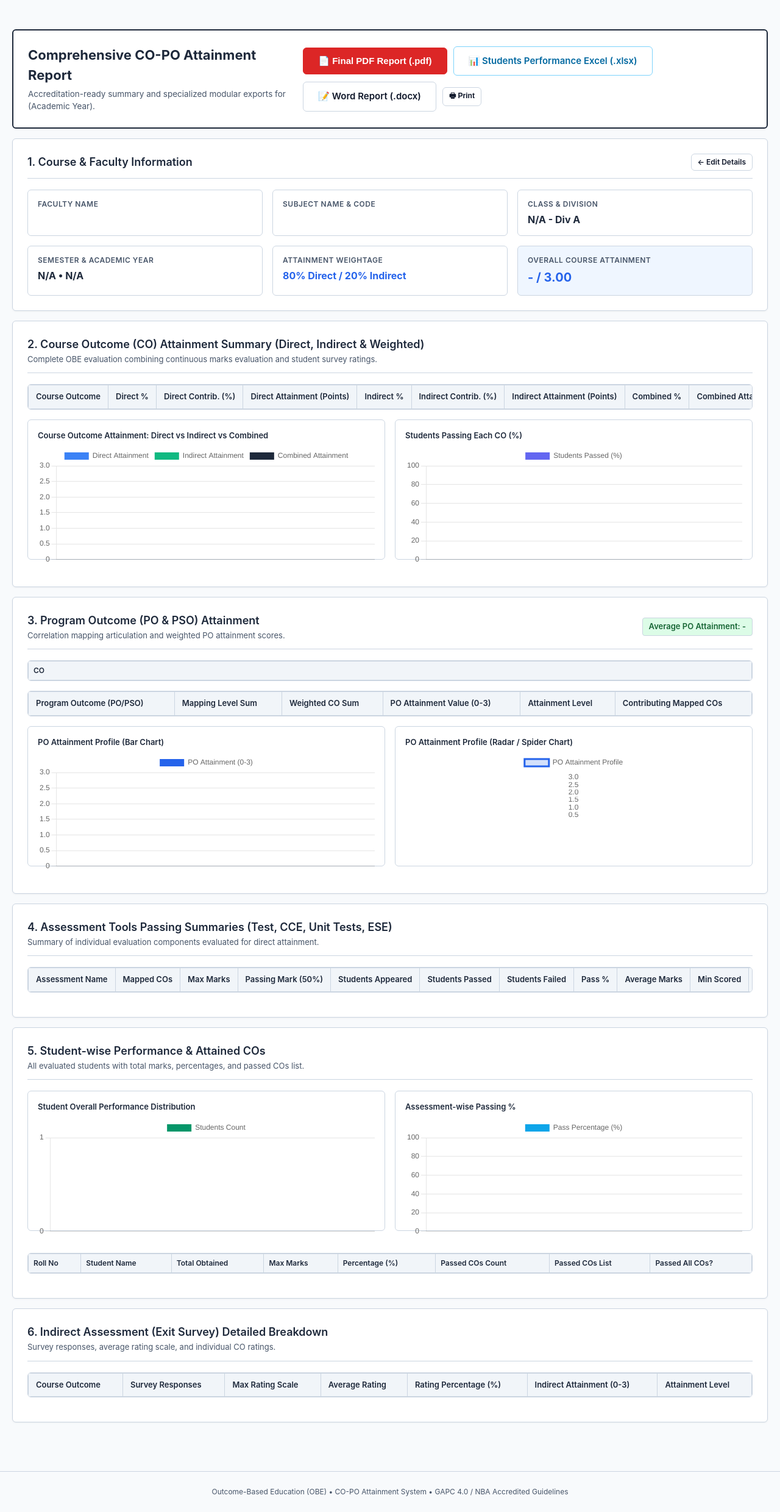
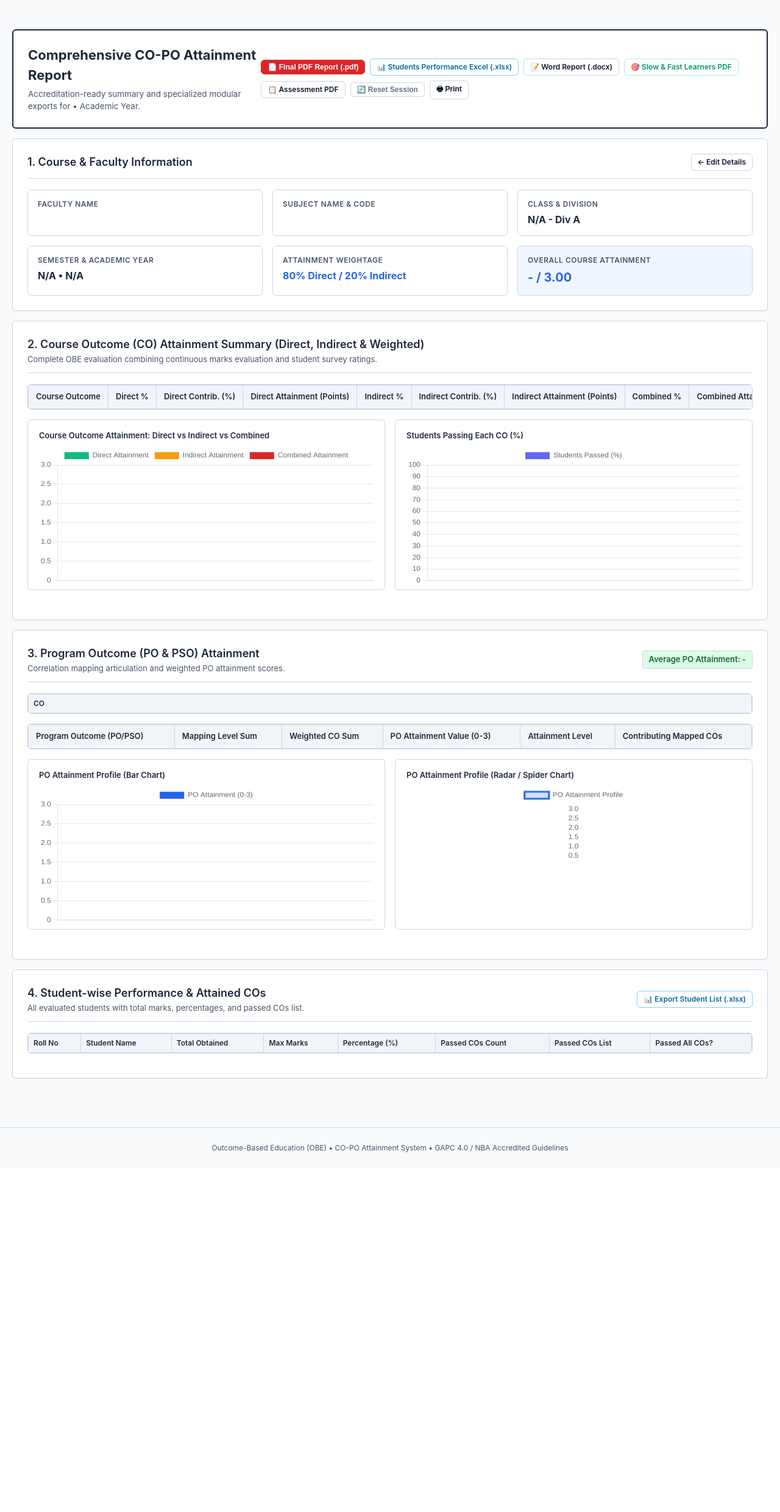
Before and after one commit to Chandanwani/co-po-attainment, a Flask app: page /report in a window 1280 px wide. Shown: the part 61-2541 px from the top of the page at 61% size. After the commit the page ends 1951 px from the top, so only its background shows below. Run offline with Flask 3, Linux system fonts and the light colour scheme; lists and menus that the app fills with data are empty.

Commit message:
feat: complete CO-PO attainment in final PDF, editable PO mapping columns, chart layout fix, and session reset

```diff
--- a/app.py
+++ b/app.py
@@ -194,6 +194,19 @@
 @app.route('/')
 def page1_teacher():
     """Page 1: Teacher & Course information (NO NAVBAR)."""
+    # If starting fresh via ?new=1, clear current session
+    if request.args.get('new') == '1':
+        session.clear()
+        session['sid'] = secrets.token_hex(16)
+        sid = session['sid']
+        TEMP_DATA_STORE[sid] = {
+            'teacher': {'faculty_name': '', 'subject': '', 'class_name': '', 'division': '', 'semester': '', 'academic_year': ''},
+            'direct_raw': None, 'direct_computed': None, 'indirect_raw': None, 'indirect_computed': None,
+            'weighted_computed': None, 'copo_mapping': None, 'copo_computed': None
+        }
+        save_session_state(sid)
+        return render_template('page1_teacher.html', teacher={}, page_step=1)
+
     sid = get_session_id()
     teacher = TEMP_DATA_STORE[sid].get('teacher', {})
     if not teacher.get('faculty_name') and 'teacher' in session:
@@ -237,6 +250,20 @@
 # =========================================================================
 # API ENDPOINTS
 # =========================================================================
+
+@app.route('/api/reset-session', methods=['POST'])
+def api_reset_session():
+    """Clears current user session and in-memory/disk state."""
+    session.clear()
+    session['sid'] = secrets.token_hex(16)
+    sid = session['sid']
+    TEMP_DATA_STORE[sid] = {
+        'teacher': {'faculty_name': '', 'subject': '', 'class_name': '', 'division': '', 'semester': '', 'academic_year': ''},
+        'direct_raw': None, 'direct_computed': None, 'indirect_raw': None, 'indirect_computed': None,
+        'weighted_computed': None, 'copo_mapping': None, 'copo_computed': None
+    }
+    save_session_state(sid)
+    return jsonify({'success': True, 'message': 'Session cleared successfully.'})
 
 @app.route('/api/save-teacher', methods=['POST'])
 def api_save_teacher():
--- a/static/css/style.css
+++ b/static/css/style.css
@@ -496,19 +496,36 @@
 
 .chart-canvas-wrapper {
   position: relative;
-  height: 230px;
+  height: 250px;
   width: 100%;
-  overflow: hidden;
+  overflow: visible;
+  padding-bottom: 6px;
 }
 
 /* Charts container fallback */
 .chart-box {
   border: 1px solid var(--border-color);
   border-radius: var(--radius);
-  padding: 16px;
+  padding: 16px 18px 20px 18px;
   background: #ffffff;
-  margin-bottom: 20px;
+  margin-bottom: 24px;
   position: relative;
+  display: flex;
+  flex-direction: column;
+  min-height: 280px;
+  box-sizing: border-box;
+}
+
+.chart-box h4 {
+  margin-bottom: 12px;
+  flex-shrink: 0;
+}
+
+.chart-box canvas {
+  flex-grow: 1;
+  width: 100% !important;
+  height: 230px !important;
+  max-height: 240px;
 }
 
 /* Utility */
--- a/static/js/app.js
+++ b/static/js/app.js
@@ -932,6 +932,9 @@
     }
 
     renderIndirectResults(result.data);
+    if (typeof saveStoredState === 'function') {
+      saveStoredState({ indirect: result.data });
+    }
     document.getElementById('indirectResultsSection').style.display = 'block';
 
     // Calculate weighted attainment
@@ -1019,6 +1022,9 @@
     if (!result.success) return;
 
     renderWeightedResults(result.data);
+    if (typeof saveStoredState === 'function') {
+      saveStoredState({ weighted: result.data });
+    }
     document.getElementById('weightedSection').style.display = 'block';
   } catch (err) {
     console.error('Weighted calculation error:', err);
--- a/static/js/report.js
+++ b/static/js/report.js
@@ -22,10 +22,21 @@
 async function loadFinalReportData() {
   try {
     const res = await fetch('/api/get-full-state');
-    const state = await res.json();
+    let state = await res.json();
+
+    // Check if state is empty, restore from localStorage if available
+    const stored = (typeof getStoredState === 'function') ? getStoredState() : {};
+    if ((!state.direct || !state.direct.co_summaries) && stored.direct) {
+      state = { ...stored, ...state, direct: stored.direct, weighted: stored.weighted, copo: stored.copo };
+    }
+
     renderReport(state);
   } catch (err) {
     console.error('Failed to load report data:', err);
+    if (typeof getStoredState === 'function') {
+      const stored = getStoredState();
+      if (stored) renderReport(stored);
+    }
   }
 }
 
@@ -33,15 +44,44 @@
   const teacher = state.teacher || {};
   const direct = state.direct || {};
   const indirect = state.indirect || {};
-  const weighted = state.weighted || {};
+  let weighted = state.weighted || {};
   const copo = state.copo || {};
 
+  // If weighted attainment not yet computed, fallback to direct average
+  if ((weighted.overall_attainment === undefined || weighted.overall_attainment === null) && direct.co_summaries && direct.co_summaries.length > 0) {
+    const validAtts = direct.co_summaries.map(c => parseFloat(c.attainment) || 0);
+    const avgAtt = validAtts.length > 0 ? (validAtts.reduce((a, b) => a + b, 0) / validAtts.length).toFixed(2) : "0.00";
+    const lvlLabel = parseFloat(avgAtt) >= 2.5 ? "Level 3 - High" : (parseFloat(avgAtt) >= 1.5 ? "Level 2 - Moderate" : "Level 1 - Low");
+    weighted = {
+      ...weighted,
+      overall_attainment: avgAtt,
+      overall_level_label: lvlLabel,
+      direct_weight: weighted.direct_weight || 80,
+      indirect_weight: weighted.indirect_weight || 20,
+      combined_results: (weighted.combined_results && weighted.combined_results.length > 0) ? weighted.combined_results : direct.co_summaries.map(c => ({
+        co: c.co,
+        direct_pct: c.pass_percentage,
+        direct_contribution: (c.pass_percentage * 0.8).toFixed(1),
+        direct_attainment: c.attainment,
+        indirect_pct: 0,
+        indirect_contribution: "0.0",
+        indirect_attainment: 0,
+        combined_pct: c.pass_percentage,
+        combined_attainment: c.attainment,
+        level_label: c.level_label
+      }))
+    };
+  }
+
   // Header display
-  if (weighted.overall_attainment !== undefined) {
+  if (weighted.overall_attainment !== undefined && weighted.overall_attainment !== null) {
     document.getElementById('repOverallAtt').textContent =
       `${weighted.overall_attainment} / 3.00 (${weighted.overall_level_label || 'Attained'})`;
     document.getElementById('repWeightDisp').textContent =
-      `${weighted.direct_weight}% Direct / ${weighted.indirect_weight}% Indirect`;
+      `${weighted.direct_weight || 80}% Direct / ${weighted.indirect_weight || 20}% Indirect`;
+  } else if (copo.overall_po_attainment !== undefined && copo.overall_po_attainment !== null) {
+    document.getElementById('repOverallAtt').textContent =
+      `${copo.overall_po_attainment} / 3.00 (${copo.overall_po_level || 'Attained'})`;
   }
 
   // 1. Weighted CO Attainment Table
@@ -117,8 +157,11 @@
   // 5. PO Charts
   renderPOCharts(copo.po_results || []);
 
-  // 6. Assessment Summaries Table
-  const tbodyAss = document.getElementById('repAssessmentTable').querySelector('tbody');
+  // 6. Assessment Summaries Table (if present)
+  const repAssEl = document.getElementById('repAssessmentTable');
+  if (repAssEl) {
+    const tbodyAss = repAssEl.querySelector('tbody');
+    if (tbodyAss) {
       tbodyAss.innerHTML = '';
       (direct.assessment_summaries || []).forEach(a => {
         const tr = document.createElement('tr');
@@ -137,9 +180,14 @@
         `;
         tbodyAss.appendChild(tr);
       });
+    }
+  }
 
-  // 7. Student Performance Table & Distribution Charts
-  const tbodyStd = document.getElementById('repStudentTable').querySelector('tbody');
+  // 7. Student Performance Table
+  const repStdEl = document.getElementById('repStudentTable');
+  if (repStdEl) {
+    const tbodyStd = repStdEl.querySelector('tbody');
+    if (tbodyStd) {
       tbodyStd.innerHTML = '';
       (direct.students || []).forEach(s => {
         const tr = document.createElement('tr');
@@ -149,17 +197,24 @@
           <td class="text-center">${s.total_obtained}</td>
           <td class="text-center">${s.total_max}</td>
           <td class="text-center bold">${s.percentage}%</td>
-      <td class="text-center">${s.passed_cos.length}</td>
-      <td>${s.passed_cos.join(', ') || '<span style="color:#ef4444;">None</span>'}</td>
+          <td class="text-center">${s.passed_cos ? s.passed_cos.length : 0}</td>
+          <td>${s.passed_cos && s.passed_cos.length ? s.passed_cos.join(', ') : '<span style="color:#ef4444;">None</span>'}</td>
           <td class="text-center">${s.passed_all ? '<span class="badge badge-level-3">Yes</span>' : '<span class="badge badge-level-0">No</span>'}</td>
         `;
         tbodyStd.appendChild(tr);
       });
+    }
+  }
 
+  if (document.getElementById('repChartStudentDist')) {
     renderStudentCharts(direct);
+  }
 
-  // 8. Indirect Survey Summary Table
-  const tbodyInd = document.getElementById('repIndirectTable').querySelector('tbody');
+  // 8. Indirect Survey Summary Table (if present)
+  const repIndEl = document.getElementById('repIndirectTable');
+  if (repIndEl) {
+    const tbodyInd = repIndEl.querySelector('tbody');
+    if (tbodyInd) {
       tbodyInd.innerHTML = '';
       (indirect.co_summaries || []).forEach(c => {
         const tr = document.createElement('tr');
@@ -175,11 +230,29 @@
         tbodyInd.appendChild(tr);
       });
     }
+  }
+}
+
+async function resetEntireSession() {
+  if (!confirm('Are you sure you want to reset the current session and start fresh? All entered data and calculations will be cleared.')) {
+    return;
+  }
+  try {
+    if (typeof localStorage !== 'undefined') {
+      localStorage.removeItem('copo_attainment_state');
+    }
+    await fetch('/api/reset-session', { method: 'POST' });
+    window.location.href = '/?new=1';
+  } catch (err) {
+    console.warn('Reset session error:', err);
+    window.location.href = '/?new=1';
+  }
+}
 
 function renderCOCharts(weighted, direct) {
   const cos = (weighted.combined_results || []).map(c => c.co);
 
-  // Chart 1: Comparison
+  // Chart 1: Comparison (Direct: Green, Indirect: Amber, Combined: Red)
   const ctxCO = document.getElementById('repChartCO');
   if (repCharts['co']) repCharts['co'].destroy();
   repCharts['co'] = new Chart(ctxCO, {
@@ -190,19 +263,19 @@
         {
           label: 'Direct Attainment',
           data: (weighted.combined_results || []).map(c => c.direct_attainment),
-          backgroundColor: '#3b82f6',
+          backgroundColor: '#10b981',
           borderRadius: 4
         },
         {
           label: 'Indirect Attainment',
           data: (weighted.combined_results || []).map(c => c.indirect_attainment),
-          backgroundColor: '#10b981',
+          backgroundColor: '#f59e0b',
           borderRadius: 4
         },
         {
           label: 'Combined Attainment',
           data: (weighted.combined_results || []).map(c => c.combined_attainment),
-          backgroundColor: '#1e293b',
+          backgroundColor: '#dc2626',
           borderRadius: 4
         }
       ]
--- a/templates/page4_report.html
+++ b/templates/page4_report.html
@@ -11,22 +11,34 @@
       <div>
         <h1 style="font-size: 22px; font-weight: 700; color: var(--primary);">Comprehensive CO-PO Attainment Report</h1>
         <p style="font-size: 13.5px; color: var(--text-muted); margin-top: 4px;">
-          Accreditation-ready summary and specialized modular exports for {{ teacher.subject }} ({{ teacher.academic_year or 'Academic Year' }}).
+          Accreditation-ready summary and specialized modular exports for {{ teacher.subject }} &bull; {{ teacher.academic_year or 'Academic Year' }}.
         </p>
       </div>
-      <div style="display: flex; gap: 10px; flex-wrap: wrap; align-items: center;">
+      <div style="display: flex; gap: 8px; flex-wrap: wrap; align-items: center;">
         <!-- PDF Report Download (Prompting for Graphs) -->
-        <button type="button" class="btn btn-primary btn-lg" style="font-weight: 700; background: #dc2626; border-color: #dc2626; color: #fff;" onclick="openPdfModal()">
+        <button type="button" class="btn btn-primary btn-sm" style="font-weight: 700; background: #dc2626; border-color: #dc2626; color: #fff;" onclick="openPdfModal()">
           📄 Final PDF Report (.pdf)
         </button>
         <!-- Student Performance Excel Report -->
-        <a href="{{ url_for('download_students_report') }}" class="btn btn-outline btn-lg" style="color: #0369a1; border-color: #7dd3fc; font-weight: 600;">
+        <a href="{{ url_for('download_students_report') }}" class="btn btn-outline btn-sm" style="color: #0369a1; border-color: #7dd3fc; font-weight: 600;">
           📊 Students Performance Excel (.xlsx)
         </a>
         <!-- Word Compatible Report Download -->
-        <a href="{{ url_for('download_word_report') }}" class="btn btn-outline btn-lg" style="font-weight: 600;">
+        <a href="{{ url_for('download_word_report') }}" class="btn btn-outline btn-sm" style="font-weight: 600;">
           📝 Word Report (.docx)
         </a>
+        <!-- Slow and Fast Learners PDF -->
+        <a href="{{ url_for('download_learners_pdf') }}" class="btn btn-outline btn-sm" style="color: #059669; border-color: #a7f3d0; font-weight: 600;">
+          🎯 Slow &amp; Fast Learners PDF
+        </a>
+        <!-- Assessment PDF -->
+        <a href="{{ url_for('download_assessment_pdf') }}" class="btn btn-outline btn-sm" style="font-weight: 600;">
+          📋 Assessment PDF
+        </a>
+        <!-- Reset / Start New Session Button -->
+        <button type="button" class="btn btn-outline btn-sm" style="color: #64748b; border-color: #cbd5e1;" onclick="resetEntireSession()">
+          🔄 Reset Session
+        </button>
         <button type="button" class="btn btn-outline btn-sm" onclick="window.print()">&#128438; Print</button>
       </div>
     </div>
@@ -206,57 +218,21 @@
     </div>
   </div>
 
-  <!-- Section 4: Assessment Tools Setup & Passing Summaries -->
+  <!-- Section 4: All-Student Performance & Attained COs -->
   <div class="card mb-16">
     <div class="card-header">
       <div>
-        <h2 class="card-title">4. Assessment Tools Passing Summaries (Test, CCE, Unit Tests, ESE)</h2>
-        <p class="card-subtitle">Summary of individual evaluation components evaluated for direct attainment.</p>
+        <h2 class="card-title">4. Student-wise Performance &amp; Attained COs</h2>
+        <p class="card-subtitle">All evaluated students with total marks, percentages, and passed COs list.</p>
       </div>
-    </div>
-    <div class="table-responsive">
-      <table class="table" id="repAssessmentTable">
-        <thead>
-          <tr>
-            <th>Assessment Name</th>
-            <th>Mapped COs</th>
-            <th>Max Marks</th>
-            <th>Passing Mark (50%)</th>
-            <th>Students Appeared</th>
-            <th>Students Passed</th>
-            <th>Students Failed</th>
-            <th>Pass %</th>
-            <th>Average Marks</th>
-            <th>Min Scored</th>
-            <th>Max Scored</th>
-          </tr>
-        </thead>
-        <tbody></tbody>
-      </table>
-    </div>
-  </div>
-
-  <!-- Section 5: All-Student Performance & Passing COs -->
-  <div class="card mb-16">
-    <div class="card-header">
       <div>
-        <h2 class="card-title">5. Student-wise Performance &amp; Attained COs</h2>
-        <p class="card-subtitle">All evaluated students with total marks, percentages, and passed COs list.</p>
+        <a href="{{ url_for('download_students_report') }}" class="btn btn-outline btn-sm" style="color: #0369a1; border-color: #7dd3fc;">
+          📊 Export Student List (.xlsx)
+        </a>
       </div>
     </div>
 
-    <div class="grid-2 mb-16">
-      <div class="chart-box" style="height: 230px;">
-        <h4 style="font-size: 13px; font-weight: 600; color: var(--primary); margin-bottom: 8px;">Student Overall Performance Distribution</h4>
-        <canvas id="repChartStudentDist"></canvas>
-      </div>
-      <div class="chart-box" style="height: 230px;">
-        <h4 style="font-size: 13px; font-weight: 600; color: var(--primary); margin-bottom: 8px;">Assessment-wise Passing %</h4>
-        <canvas id="repChartAssessPass"></canvas>
-      </div>
-    </div>
-
-    <div class="table-responsive" style="max-height: 400px; overflow-y: auto;">
+    <div class="table-responsive" style="max-height: 440px; overflow-y: auto;">
       <table class="table table-sm" id="repStudentTable">
         <thead>
           <tr>
@@ -275,32 +251,6 @@
     </div>
   </div>
 
-  <!-- Section 6: Indirect Survey Attainment Details -->
-  <div class="card mb-16">
-    <div class="card-header">
-      <div>
-        <h2 class="card-title">6. Indirect Assessment (Exit Survey) Detailed Breakdown</h2>
-        <p class="card-subtitle">Survey responses, average rating scale, and individual CO ratings.</p>
-      </div>
-    </div>
-    <div class="table-responsive">
-      <table class="table" id="repIndirectTable">
-        <thead>
-          <tr>
-            <th>Course Outcome</th>
-            <th>Survey Responses</th>
-            <th>Max Rating Scale</th>
-            <th>Average Rating</th>
-            <th>Rating Percentage (%)</th>
-            <th>Indirect Attainment (0-3)</th>
-            <th>Attainment Level</th>
-          </tr>
-        </thead>
-        <tbody></tbody>
-      </table>
-    </div>
-  </div>
-
 </div>
 {% endblock %}
 
```
Also changed, not shown: excel_export.py (+62 -24 lines), pdf_export.py (+64 -0 lines), static/js/copo.js (+70 -13 lines), templates/page1_teacher.html (+34 -0 lines). Lines whose indentation alone changed are shown as unchanged.
